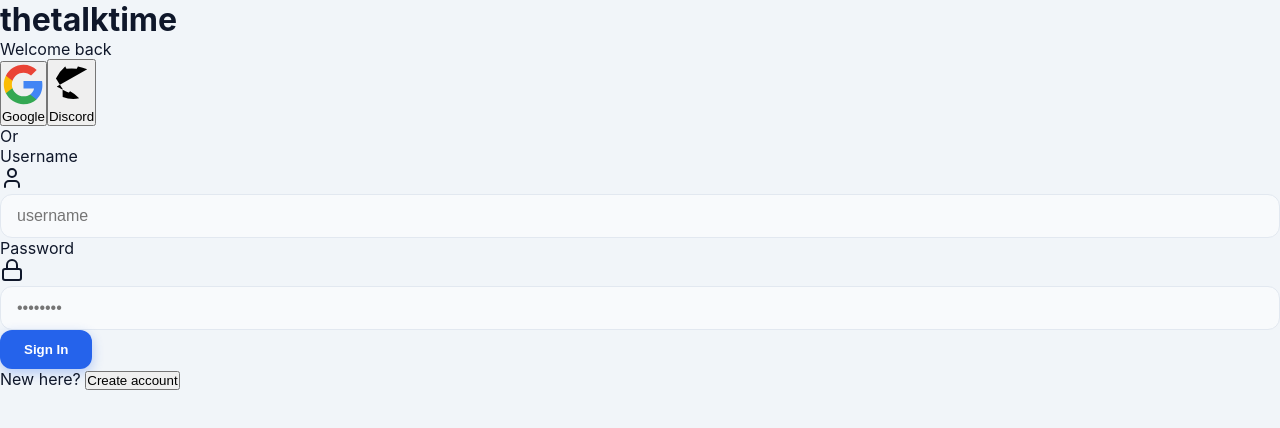
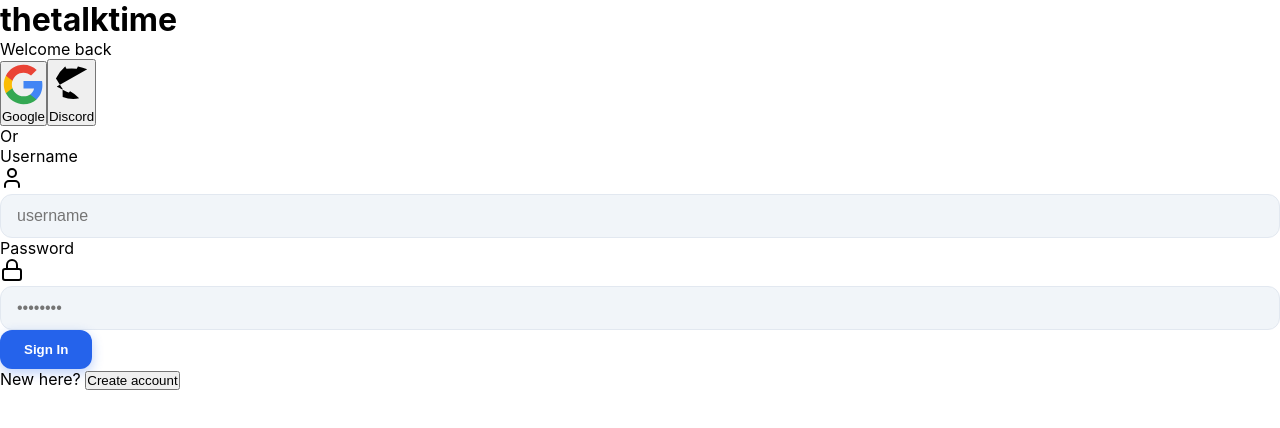
Before and after one commit to Prowdwing/thetalktime, a React (Vite) app in the folder client/: page /auth in a window 1280 px wide. Shown: the top 428 px of the page. Built offline with nearby package versions, Linux system fonts and the light colour scheme; no server answers.

Commit message:
UI Overhaul: Blue Sidebar, Dark Chat, Self Avatars

```diff
--- a/client/src/components/ChatRoom.jsx
+++ b/client/src/components/ChatRoom.jsx
@@ -25,7 +25,6 @@ export default function ChatRoom() {
     }, [messages]);
 
     useEffect(() => {
-        // If we clicked "Global Chat" in the sidebar, the ID might be 'global'.
         const targetRoomId = (chatId === 'global' || chatId === '1') ? 'global' : chatId;
 
         fetch(`${API_URL}/api/chat/history/${targetRoomId}`, {
@@ -85,7 +84,11 @@ export default function ChatRoom() {
             senderId: user.id,
             content: inputText,
             attachmentUrl: attachment?.url,
-            attachmentType: attachment?.type
+            attachmentType: attachment?.type,
+            // Optimistic UI updates needs user details immediately if we were adding them to list manually,
+            // but since we read from socket 'receive_message', backend provides it.
+            // For self-echo, we rely on the socket broadcast or a local append if we wanted zero-latency.
+            // Current implementation waits for server echo which is fine.
         };
 
         socket.emit('send_message', payload);
@@ -94,32 +97,31 @@ export default function ChatRoom() {
     };
 
     return (
-        <div className="flex flex-col h-full bg-[#f8f9fa] dark:bg-gray-950 relative">
+        <div className="flex flex-col h-full bg-[var(--bg-app)] relative">
             {/* Chat Header */}
-            <div className="h-16 flex items-center px-6 bg-[var(--bg-panel)] border-b border-[var(--border)] shadow-sm z-10 sticky top-0">
-                <h2 className="font-bold text-lg">{chatId === 'global' ? 'Global Chat' : 'Chat'}</h2>
+            <div className="h-16 flex items-center px-6 bg-[var(--bg-panel)] border-b border-[var(--border)] shadow-sm z-10">
+                <h2 className="font-bold text-lg">{chatId === 'global' ? '# Global Chat' : 'Chat'}</h2>
             </div>
 
-            <div className="flex-1 overflow-y-auto p-4 space-y-6 scroll-smooth">
+            <div className="flex-1 overflow-y-auto p-4 space-y-6">
                 {messages.map((msg, idx) => {
                     const isMe = msg.sender_id === user.id;
                     return (
                         <div key={idx} className={`flex gap-3 ${isMe ? 'flex-row-reverse' : 'flex-row'}`}>
-                            {!isMe && (
-                                <Avatar user={msg} size="sm" className="mt-1" />
-                            )}
+                            {/* AVATAR: Show for everyone, including ME (on right) */}
+                            <Avatar user={isMe ? user : msg} size="sm" className="mt-1 flex-shrink-0" />
 
-                            <div className={`max-w-[75%] flex flex-col ${isMe ? 'items-end' : 'items-start'}`}>
+                            <div className={`max-w-[70%] flex flex-col ${isMe ? 'items-end' : 'items-start'}`}>
                                 {!isMe && <span className="text-[10px] text-[var(--text-muted)] ml-1 mb-1">{msg.displayName}</span>}
 
-                                <div className={`px-4 py-2 rounded-2xl shadow-sm text-sm ${isMe
+                                <div className={`px-4 py-2 rounded-2xl text-sm ${isMe
                                         ? 'bg-[var(--primary)] text-white rounded-tr-sm'
                                         : 'bg-[var(--bg-panel)] border border-[var(--border)] text-[var(--text-main)] rounded-tl-sm'
                                     }`}>
                                     {msg.attachment_url && (
-                                        <div className="mb-2 rounded-lg overflow-hidden mt-1">
-                                            {msg.attachment_type === 'image' && <img src={`${API_URL}/uploads/${msg.attachment_url}`} className="max-w-xs h-auto rounded-lg" />}
-                                            {msg.attachment_type === 'video' && <video src={`${API_URL}/uploads/${msg.attachment_url}`} controls className="max-w-xs h-auto rounded-lg" />}
+                                        <div className="mb-2 rounded-lg overflow-hidden mt-1 bg-black/10">
+                                            {msg.attachment_type === 'image' && <img src={`${API_URL}/uploads/${msg.attachment_url}`} className="max-w-xs h-auto block" />}
+                                            {msg.attachment_type === 'video' && <video src={`${API_URL}/uploads/${msg.attachment_url}`} controls className="max-w-xs h-auto block" />}
                                             {msg.attachment_type === 'audio' && <audio src={`${API_URL}/uploads/${msg.attachment_url}`} controls />}
                                         </div>
                                     )}
@@ -136,6 +138,7 @@ export default function ChatRoom() {
                 <div ref={messagesEndRef} />
             </div>
 
+            {/* Input Footer */}
             <div className="p-4 bg-[var(--bg-panel)] border-t border-[var(--border)]">
                 {attachment && (
                     <div className="flex items-center gap-2 mb-3 bg-[var(--bg-app)] py-1 px-3 rounded-lg w-fit border border-[var(--border)]">
@@ -143,26 +146,26 @@ export default function ChatRoom() {
                         <button onClick={() => setAttachment(null)} className="text-[var(--text-muted)] hover:text-red-500"><X size={14} /></button>
                     </div>
                 )}
-                <form onSubmit={sendMessage} className="flex items-center gap-2 max-w-4xl mx-auto w-full">
+                <form onSubmit={sendMessage} className="flex items-center gap-3 w-full">
                     <input type="file" ref={fileInputRef} onChange={handleFileUpload} className="hidden" accept="image/*,video/*,audio/*" />
                     <button
                         type="button"
                         onClick={() => fileInputRef.current?.click()}
-                        className="p-2 text-[var(--text-muted)] hover:text-[var(--primary)] hover:bg-[var(--bg-app)] rounded-full transition-colors"
+                        className="p-3 text-[var(--text-muted)] hover:text-[var(--primary)] hover:bg-[var(--bg-app)] rounded-full transition-colors"
                         title="Attach file"
                     >
                         <Paperclip size={20} />
                     </button>
                     <input
                         type="text"
-                        className="flex-1 bg-[var(--input-bg)] border-none rounded-full py-3 px-5 focus:outline-none focus:ring-1 focus:ring-[var(--border)] text-sm placeholder:text-[var(--text-muted)] transition-all shadow-sm"
+                        className="flex-1 bg-[var(--input-bg)] border-none rounded-xl py-3 px-5 focus:outline-none focus:ring-2 focus:ring-[var(--primary)]/50 text-sm placeholder:text-[var(--text-muted)] transition-all font-medium"
                         placeholder="Type a message..."
                         value={inputText}
                         onChange={e => setInputText(e.target.value)}
                     />
                     <button
                         type="submit"
-                        className={`p-3 rounded-full shadow-md transition-all ${(inputText.trim() || attachment) ? 'bg-[var(--primary)] text-white hover:bg-[var(--primary-hover)] cursor-pointer' : 'bg-[var(--bg-app)] text-[var(--text-muted)] cursor-default'
+                        className={`p-3 rounded-full transition-all ${(inputText.trim() || attachment) ? 'bg-[var(--primary)] text-white hover:bg-[var(--primary-hover)] shadow-lg hover:scale-105 active:scale-95' : 'bg-[var(--bg-app)] text-[var(--text-muted)] cursor-default'
                             }`}
                         disabled={!inputText.trim() && !attachment}
                     >
--- a/client/src/styles/index.css
+++ b/client/src/styles/index.css
@@ -6,33 +6,43 @@
   --accent: #3b82f6;
 
   /* Light Theme Defaults */
-  --bg-app: #f1f5f9;
-  --bg-panel: #ffffff;
+  --bg-app: #ffffff;
+  --bg-panel: #f8fafc;
+  --sidebar-bg: #2563eb; /* Solid Blue */
+  --sidebar-text: #ffffff;
+  --sidebar-muted: rgba(255, 255, 255, 0.7);
+  --sidebar-hover: rgba(255, 255, 255, 0.1);
+  --
   --text-main: #0f172a;
   --text-muted: #64748b;
   --border: #e2e8f0;
-  --input-bg: #f8fafc;
+  --input-bg: #f1f5f9;
 
   /* Status */
   --success: #22c55e;
   --error: #ef4444;
 
   /* Glassmorphism */
-  --glass-bg: rgba(255, 255, 255, 0.7);
-  --glass-border: rgba(255, 255, 255, 0.5);
+  --glass-bg: rgba(255, 255, 255, 0.9);
+  --glass-border: rgba(255, 255, 255, 0.2);
 
   --shadow: 0 4px 6px -1px rgb(0 0 0 / 0.1), 0 2px 4px -2px rgb(0 0 0 / 0.1);
 }
 
 [data-theme="dark"] {
-  --bg-app: #0f172a;
-  --bg-panel: #1e293b;
+  --bg-app: #000000; /* True Black */
+  --bg-panel: #111111;
+  --sidebar-bg: #2563eb; /* Keep Blue Sidebar in Dark Mode too, or make it darker blue? instructions imply distinct sidebar. Let's stick to blue.*/
+  --sidebar-text: #ffffff;
+  --sidebar-muted: rgba(255, 255, 255, 0.6);
+  --sidebar-hover: rgba(255, 255, 255, 0.1);
+
   --text-main: #f8fafc;
   --text-muted: #94a3b8;
-  --border: #334155;
-  --input-bg: #334155;
+  --border: #333333;
+  --input-bg: #222222;
 
-  --glass-bg: rgba(30, 41, 59, 0.7);
+  --glass-bg: rgba(30, 30, 30, 0.8);
   --glass-border: rgba(255, 255, 255, 0.1);
 }
 
```
Also changed, not shown: client/src/components/Layout.jsx (+23 -20 lines).
